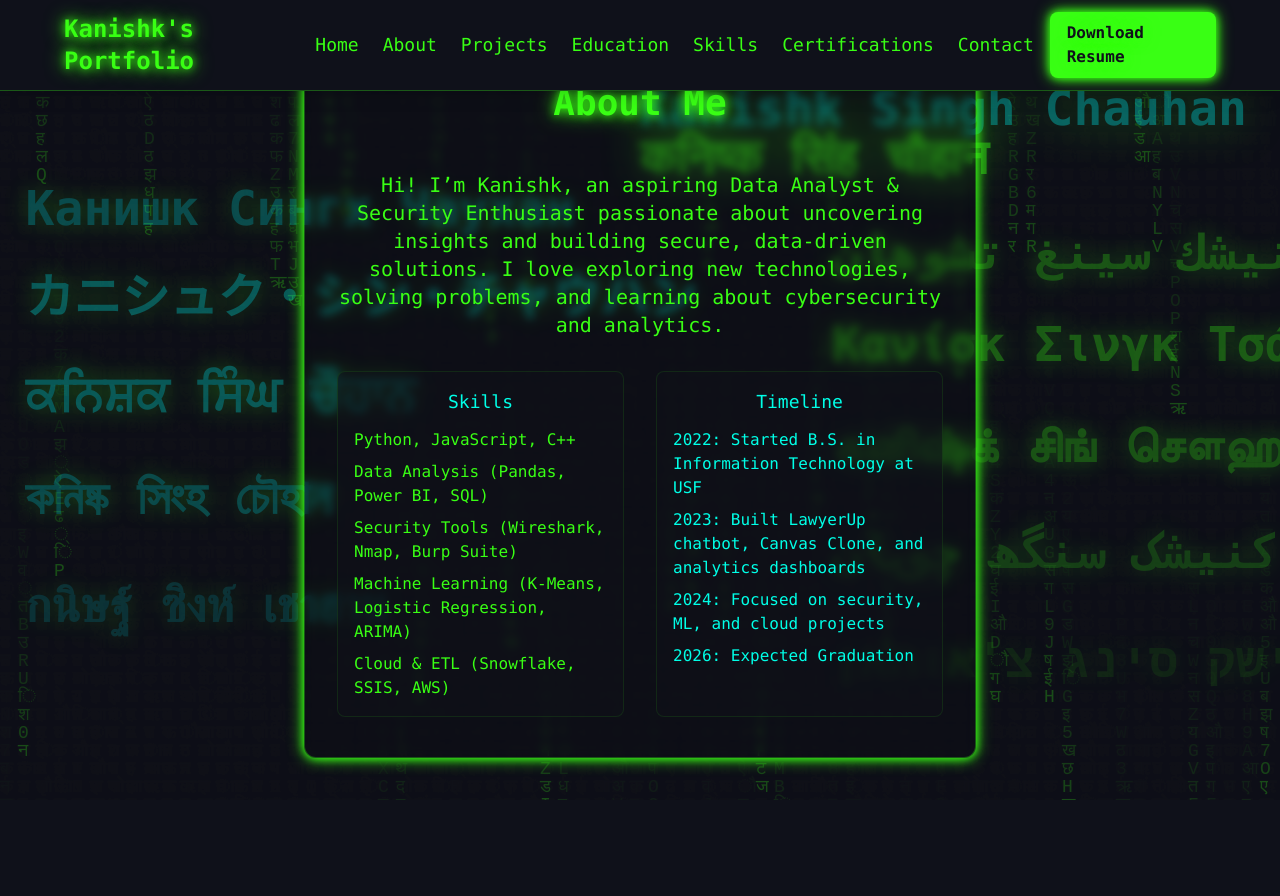
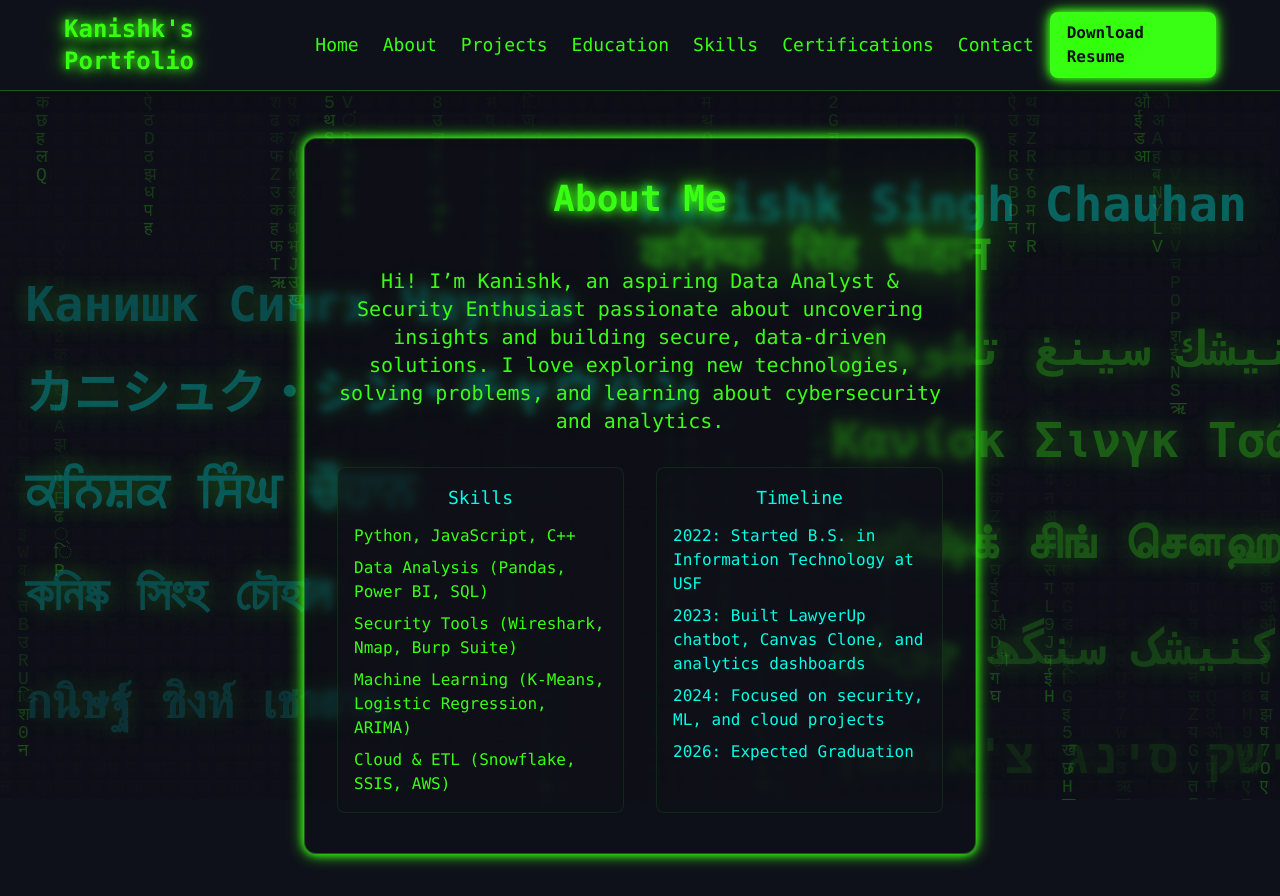
Before and after one commit to kanishk-sc/portfolio, a React (Vite) app: page /about in a window 1280 px wide. Before the commit the page ends 800 px from the top, so only its background shows below. Built offline with nearby package versions, Linux system fonts and the light colour scheme.

Commit message:
Update code and fix Navbar import

```diff
--- a/src/pages/About.jsx
+++ b/src/pages/About.jsx
@@ -19,7 +19,7 @@ const names = [
 
 export default function About() {
   return (
-    <main className="min-h-screen flex items-center justify-center px-4 text-center relative overflow-hidden">
+    <main className="min-h-screen flex items-center justify-center px-4 text-center relative overflow-hidden mt-24">
       {/* Animated multilingual name background */}
       <div className="absolute inset-0 z-20 pointer-events-none select-none">
         {names.map((n, i) => {
--- a/src/pages/Home.jsx
+++ b/src/pages/Home.jsx
@@ -20,7 +20,7 @@ export default function Home() {
           animate={{ opacity: 1 }}
           transition={{ delay: 0.7, duration: 1 }}
         >
-          <span className="typing-effect">Aspiring Data Analyst &amp; Security Enthusiast</span>
+          <span className="typing-effect break-words max-w-full inline-block">Aspiring Data Analyst &amp; Security Enthusiast</span>
         </motion.p>
         <a href="/resume.pdf" target="_blank" rel="noopener noreferrer">
           <button className="mt-6 px-4 py-3 sm:px-8 rounded-full bg-matrix-green text-cyber-bg font-mono font-bold shadow-glow border border-matrix-green/60 hover:bg-cyber-accent hover:text-cyber-bg transition-all animate-glow text-base sm:text-lg w-full sm:w-auto">
```
